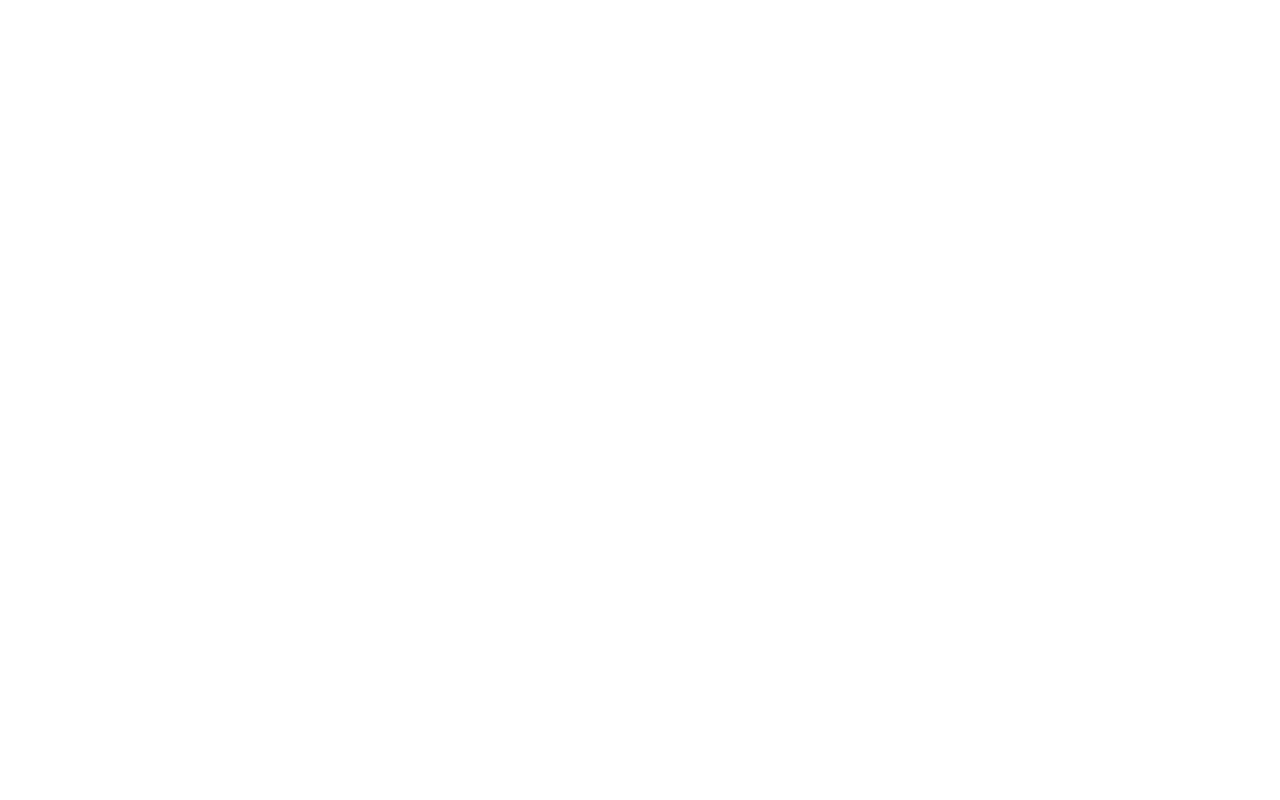
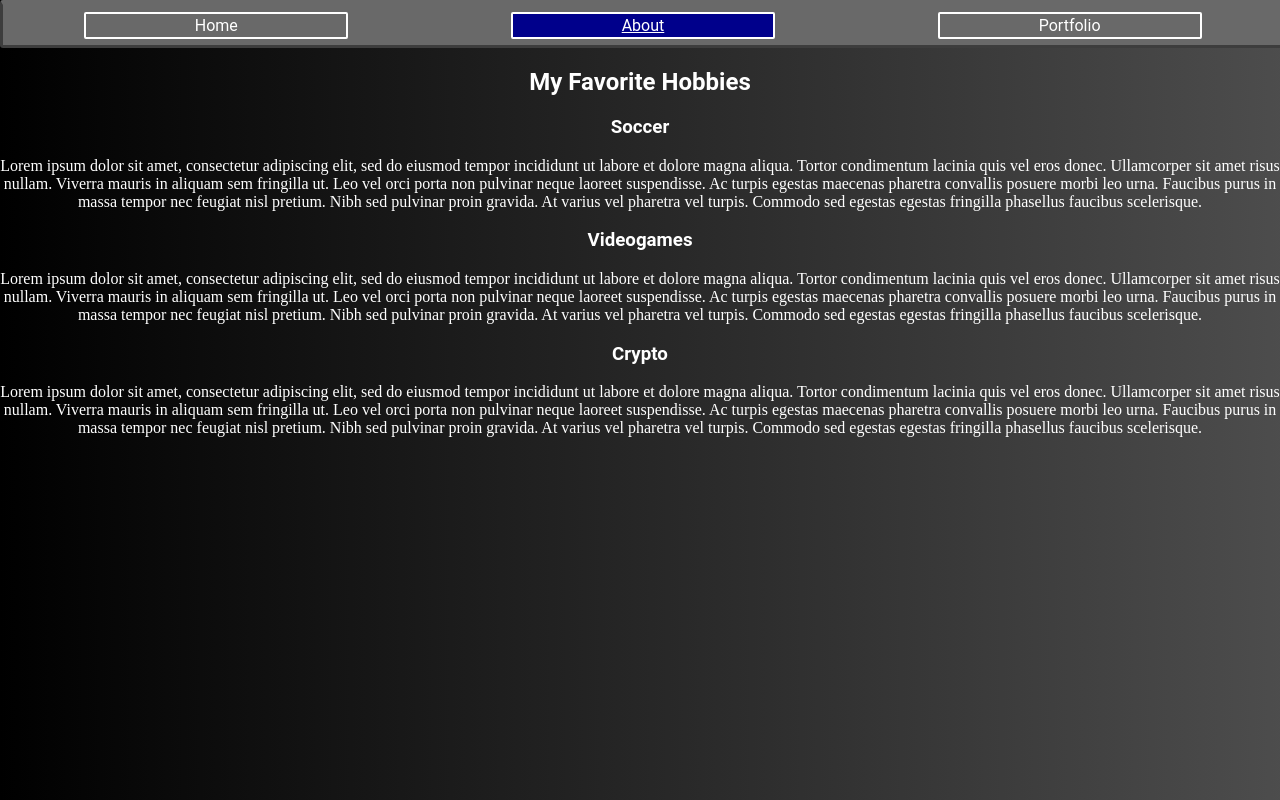
Before and after one commit to Hutch-IT/portfolio-site, a plain HTML site: page about.html in a window 1280 px wide. Drawn offline with Linux system fonts and the light colour scheme.

Commit message:
Initial Design

```diff
--- a/about.html
+++ b/about.html
@@ -2,9 +2,53 @@
 <html lang="en">
 <head>
     <meta charset="UTF-8">
-    <title>Title</title>
+    <title>About</title>
+    <link rel="stylesheet" href="style.css">
+    <script src="javascript.js"></script>
 </head>
 <body>
+<nav>
+    <span class="nlink"> <a href="index.html">Home</a></span>
+    <span class="nlink active"> <a href="#">About</a></span>
+    <span class="nlink"><a href="portfolio.html">Portfolio</a></span>
 
+</nav>
+<h2 id="about_header"> My Favorite Hobbies</h2>
+<section>
+    <h3>Soccer</h3>
+    <p>Lorem ipsum dolor sit amet, consectetur adipiscing elit, sed do eiusmod tempor incididunt ut labore et dolore
+        magna aliqua.
+        Tortor condimentum lacinia quis vel eros donec. Ullamcorper sit amet risus nullam.
+        Viverra mauris in aliquam sem fringilla ut.
+        Leo vel orci porta non pulvinar neque laoreet suspendisse.
+        Ac turpis egestas maecenas pharetra convallis posuere morbi leo urna.
+        Faucibus purus in massa tempor nec feugiat nisl pretium.
+        Nibh sed pulvinar proin gravida. At varius vel pharetra vel turpis.
+        Commodo sed egestas egestas fringilla phasellus faucibus scelerisque.</p>
+</section>
+<section>
+    <h3>Videogames</h3>
+    <p>Lorem ipsum dolor sit amet, consectetur adipiscing elit, sed do eiusmod tempor incididunt ut labore et dolore
+        magna aliqua.
+        Tortor condimentum lacinia quis vel eros donec. Ullamcorper sit amet risus nullam.
+        Viverra mauris in aliquam sem fringilla ut.
+        Leo vel orci porta non pulvinar neque laoreet suspendisse.
+        Ac turpis egestas maecenas pharetra convallis posuere morbi leo urna.
+        Faucibus purus in massa tempor nec feugiat nisl pretium.
+        Nibh sed pulvinar proin gravida. At varius vel pharetra vel turpis.
+        Commodo sed egestas egestas fringilla phasellus faucibus scelerisque.</p>
+</section>
+<section>
+    <h3>Crypto</h3>
+    <p>Lorem ipsum dolor sit amet, consectetur adipiscing elit, sed do eiusmod tempor incididunt ut labore et dolore
+        magna aliqua.
+        Tortor condimentum lacinia quis vel eros donec. Ullamcorper sit amet risus nullam.
+        Viverra mauris in aliquam sem fringilla ut.
+        Leo vel orci porta non pulvinar neque laoreet suspendisse.
+        Ac turpis egestas maecenas pharetra convallis posuere morbi leo urna.
+        Faucibus purus in massa tempor nec feugiat nisl pretium.
+        Nibh sed pulvinar proin gravida. At varius vel pharetra vel turpis.
+        Commodo sed egestas egestas fringilla phasellus faucibus scelerisque.</p>
+</section>
 </body>
 </html>
--- a/javascript.js
+++ b/javascript.js
@@ -0,0 +1 @@
+console.log("Hello World");
--- a/style.css
+++ b/style.css
@@ -0,0 +1,98 @@
+html, body {
+    margin: 0;
+    height: 100vh;
+    width: 100vw;
+    background: url("img/Portfolio_background_blank.png");
+    color: white;
+}
+
+
+.bg-main-content {
+    display: block;
+    background: url("img/Portfolio Background_gif.gif") repeat top left;
+    background-size: contain;
+    width: 50vw;
+    height: 99vh;
+    float: left;
+    margin: 0 7% 0 0;
+    border: 1px solid #3D3D3D;
+    border-right: 5px solid transparent;
+    border-top: 1px solid transparent;
+}
+
+nav {
+    margin-top: 0;
+    border: #3D3D3D solid 3px;
+    border-top: 5px solid transparent;
+    width: 100vw;
+    border-radius: 3px;
+    height: 5vh;
+    background-color: dimgrey;
+    position: sticky;
+    top: 0;
+    display: flex;
+    flex-wrap: nowrap;
+    justify-content: space-around;
+    align-items: center;
+}
+
+.nlink {
+    display: block;
+    text-align: center;
+    width: 20%;
+    float: right;
+    font-family: 'Roboto', sans-serif;
+    border: white 2px solid;
+    border-radius: 2px;
+    padding: 2px;
+
+}
+
+.nlink a {
+    text-decoration: none;
+}
+
+nav a:hover {
+    color: deepskyblue;
+    text-decoration: underline;
+}
+
+section {
+    text-align: center;
+}
+
+h2, h3, h4 {
+    font-family: 'Roboto', sans-serif;
+}
+
+#qrCode {
+    display: block;
+    width: 200px;
+    height: 200px;
+}
+
+
+nav a {
+    color: white;
+}
+
+.main-container {
+    display: flex;
+    flex-direction: column;
+    justify-content: space-evenly;
+    align-items: center;
+
+}
+
+#about_header {
+    text-align: center;
+}
+
+.active {
+    background-color: darkblue;
+    text-decoration: underline;
+}
+
+.active:hover {
+    background-color: #3676c9;
+}
```
Also changed, not shown: index.html (+27 -1 lines), portfolio.html (+9 -1 lines), img/LinkedIn-Blue-26@2x.png (added), img/Portfolio Background.png (added), img/Portfolio_background_blank.png (added), img/linkedInQR.svg (added), img/profilepic.png (added), 4 other files.
